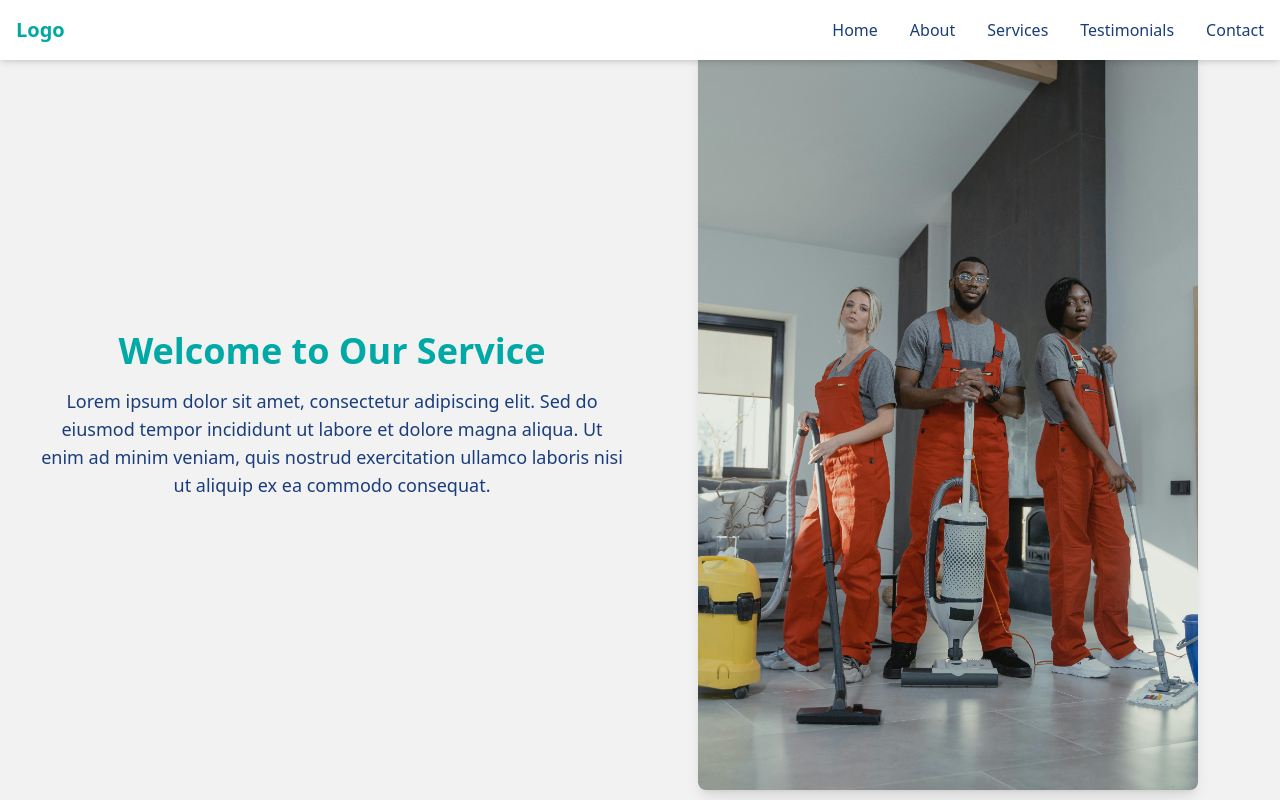
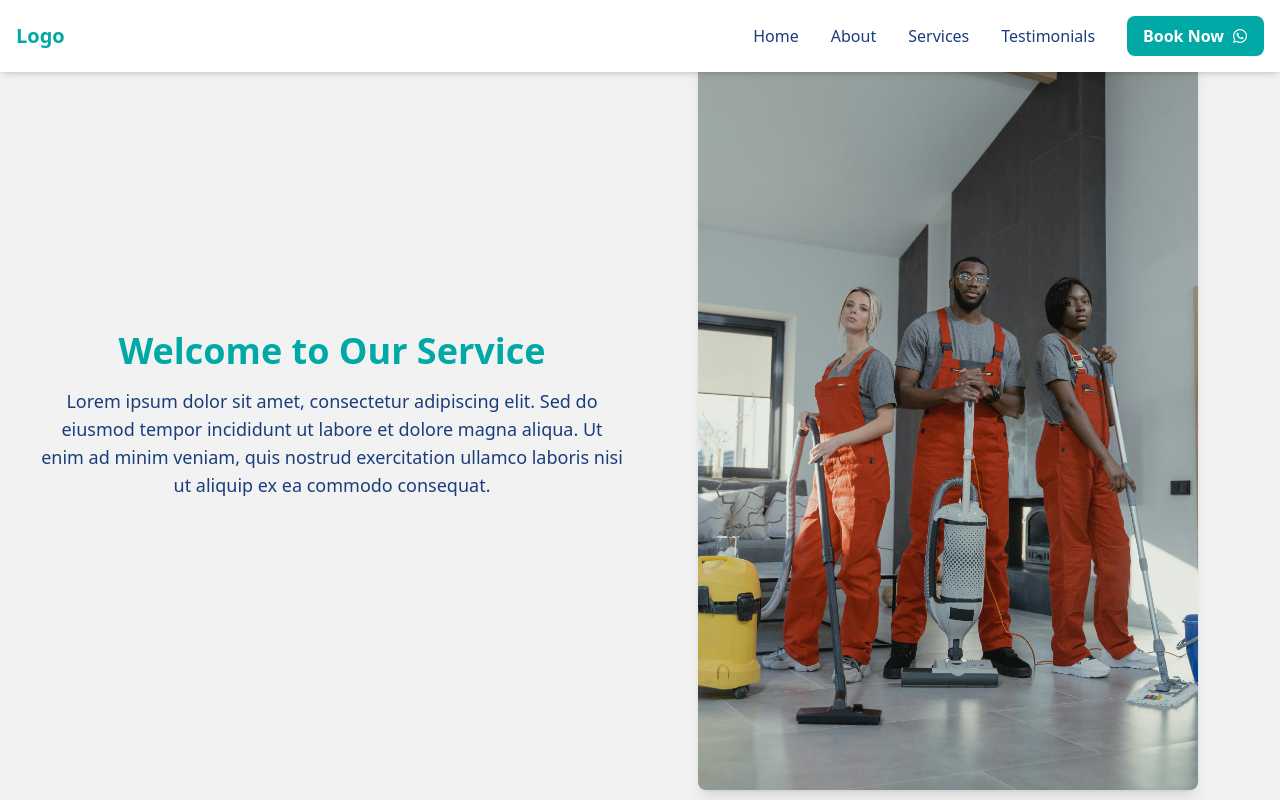
Before and after one commit to Ola-Steph/cleaningwebsite, a Next.js app: page / in a window 1280 px wide. Shown: the top 800 px of the page. Built offline with nearby package versions, Linux system fonts and the light colour scheme.

Commit message:
whatsapp added

```diff
--- a/components/Navbar.tsx
+++ b/components/Navbar.tsx
@@ -1,9 +1,12 @@
 import { Link } from 'react-scroll';
 import { motion } from 'framer-motion';
 import { useState } from 'react';
+import WhatsAppButton from './WhatsAppButton'; // Importing WhatsAppButton component
 
 const Navbar = () => {
   const [isOpen, setIsOpen] = useState(false);
+  const phone = '2349057331822'; // Replace with your actual WhatsApp number
+  const message = 'Hello, I would like to book a service!';
 
   return (
     <motion.nav
@@ -39,12 +42,9 @@ const Navbar = () => {
         </button>
 
         {/* Navigation Links - Responsive */}
-        <ul
-          className={`${
-            isOpen ? "block" : "hidden"
-          } md:flex md:space-x-8 font-medium text-[#1A3D7C] space-y-4 md:space-y-0 mt-4 md:mt-0`}
-        >
-          {["Home", "About", "Services", "Testimonials", "Contact"].map((label, idx) => (
+        <div className={`flex items-center ${isOpen ? 'block' : 'hidden'} md:flex space-y-4 md:space-y-0 md:space-x-8 font-medium text-[#1A3D7C]`}>
+          <ul className="flex flex-col md:flex-row items-center md:space-x-8 space-y-4 md:space-y-0 mt-4 md:mt-0">
+            {["Home", "About", "Services", "Testimonials"].map((label) => (
               <li key={label}>
                 <Link
                   to={label.toLowerCase()}
@@ -58,6 +58,10 @@ const Navbar = () => {
               </li>
             ))}
           </ul>
+
+          {/* Book Now Button */}
+          <WhatsAppButton phone={phone} message={message} className="ml-4" />
+        </div>
       </div>
     </motion.nav>
   );
--- /dev/null
+++ b/components/WhatsAppButton.tsx
@@ -0,0 +1,29 @@
+// components/WhatsAppButton.tsx
+import React from 'react';
+import { FaWhatsapp } from 'react-icons/fa'; // Using react-icons for WhatsApp logo
+
+interface WhatsAppButtonProps {
+  phone: string;
+  message: string;
+  className?: string;
+}
+
+const WhatsAppButton: React.FC<WhatsAppButtonProps> = ({ phone, message, className }) => {
+  const handleClick = () => {
+    const formattedPhone = phone.startsWith('+') ? phone.slice(1) : phone; // Ensure no leading "+"
+    const url = `https://wa.me/${formattedPhone}?text=${encodeURIComponent(message)}`;
+    window.open(url, '_blank');
+  };
+
+  return (
+    <button
+      onClick={handleClick}
+      className={`${className} flex items-center px-4 py-2 bg-[#00A9A5] text-white font-semibold rounded-lg hover:bg-opacity-90 transition duration-200`}
+    >
+      <span>Book Now</span>
+      <FaWhatsapp className="ml-2" /> {/* WhatsApp logo */}
+    </button>
+  );
+};
+
+export default WhatsAppButton;
```
Lines whose indentation alone changed are shown as unchanged.
